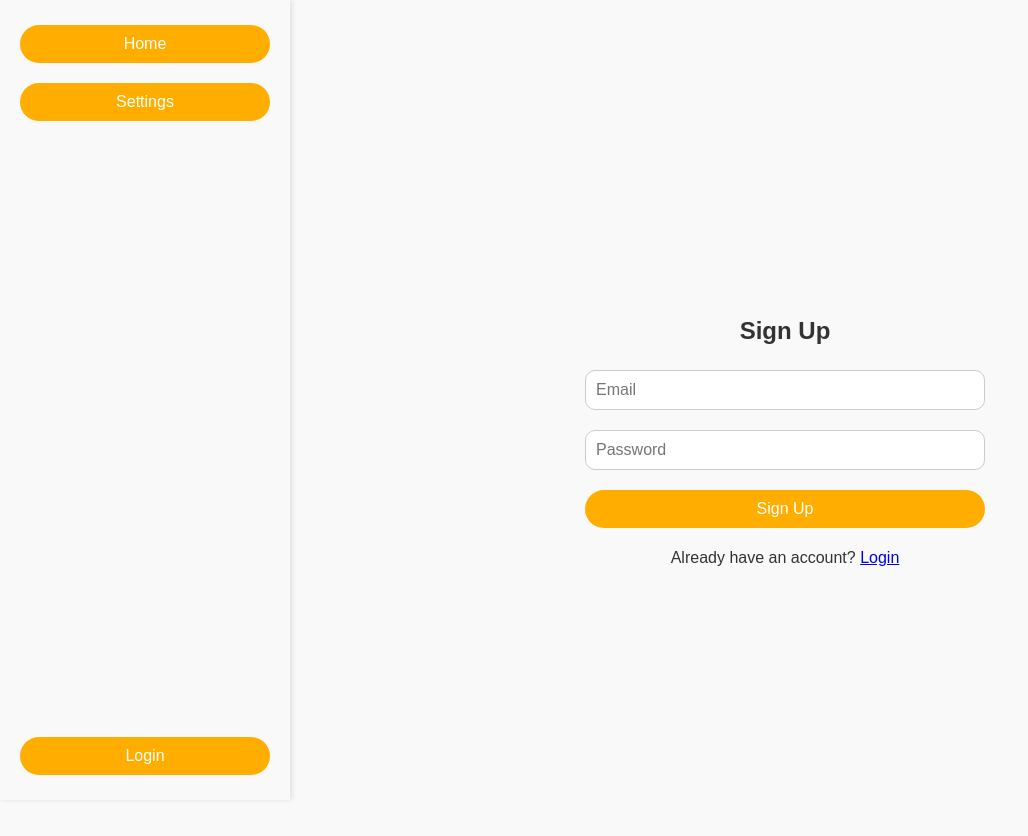
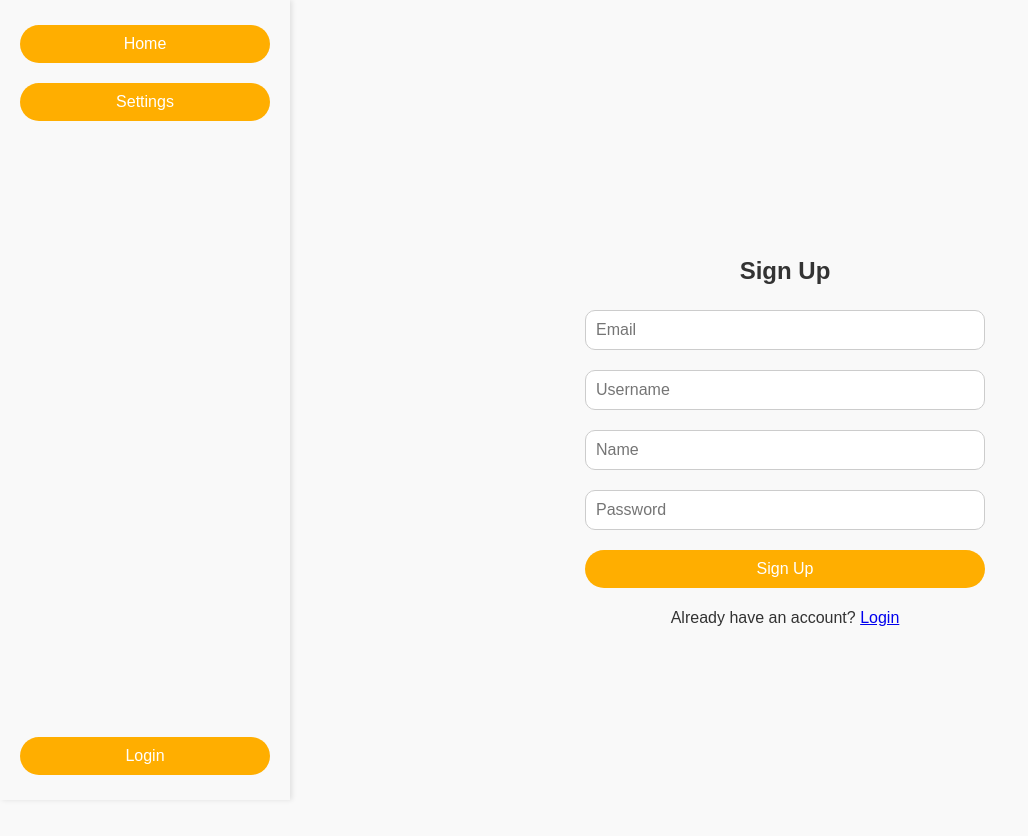
Before and after one commit to borkopp/tweeter, a Vue app in the folder frontend/: page /signup in a window 1280 px wide. Shown: the top 836 px of the page, without its empty margins (0-1028 px from the left). Built offline with nearby package versions, Linux system fonts and the light colour scheme.

Commit message:
added docker for frontend/compose, added username and name input on signup page

```diff
--- a/frontend/src/components/Auth/Signup.vue
+++ b/frontend/src/components/Auth/Signup.vue
@@ -5,6 +5,8 @@
         <h2>Sign Up</h2>
         <form @submit.prevent="signup">
             <input type="email" v-model="email" placeholder="Email" required />
+            <input type="text" v-model="username" placeholder="Username" required />
+            <input type="text" v-model="name" placeholder="Name" required />
             <input type="password" v-model="password" placeholder="Password" required />
             <button type="submit">Sign Up</button>
         </form>
--- a/frontend/vite.config.js
+++ b/frontend/vite.config.js
@@ -10,6 +10,9 @@ export default defineConfig({
     vue(),
     VueDevTools(),
   ],
+  server: {
+    port: 3000
+  },
   resolve: {
     alias: {
       '@': fileURLToPath(new URL('./src', import.meta.url))
```
Also changed, not shown: 2 other files (tests, documents, lock files or other folders).
